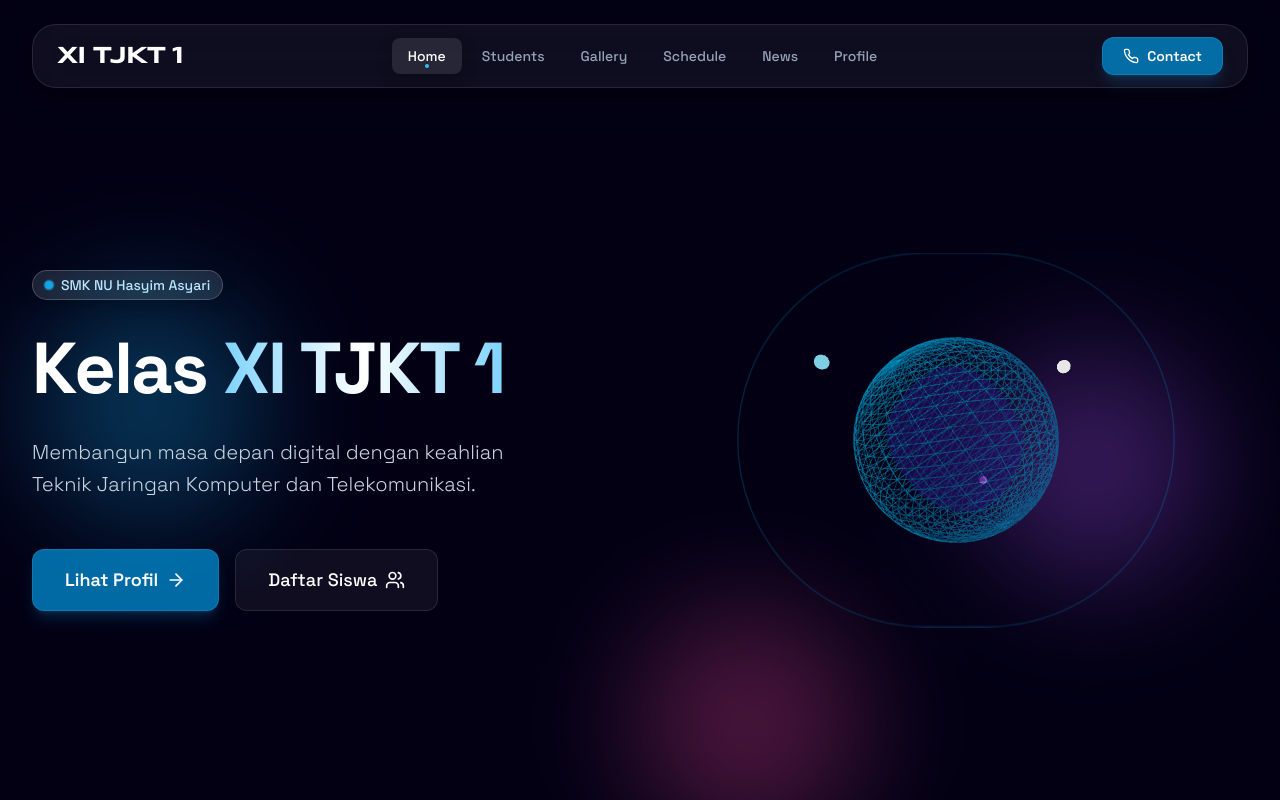
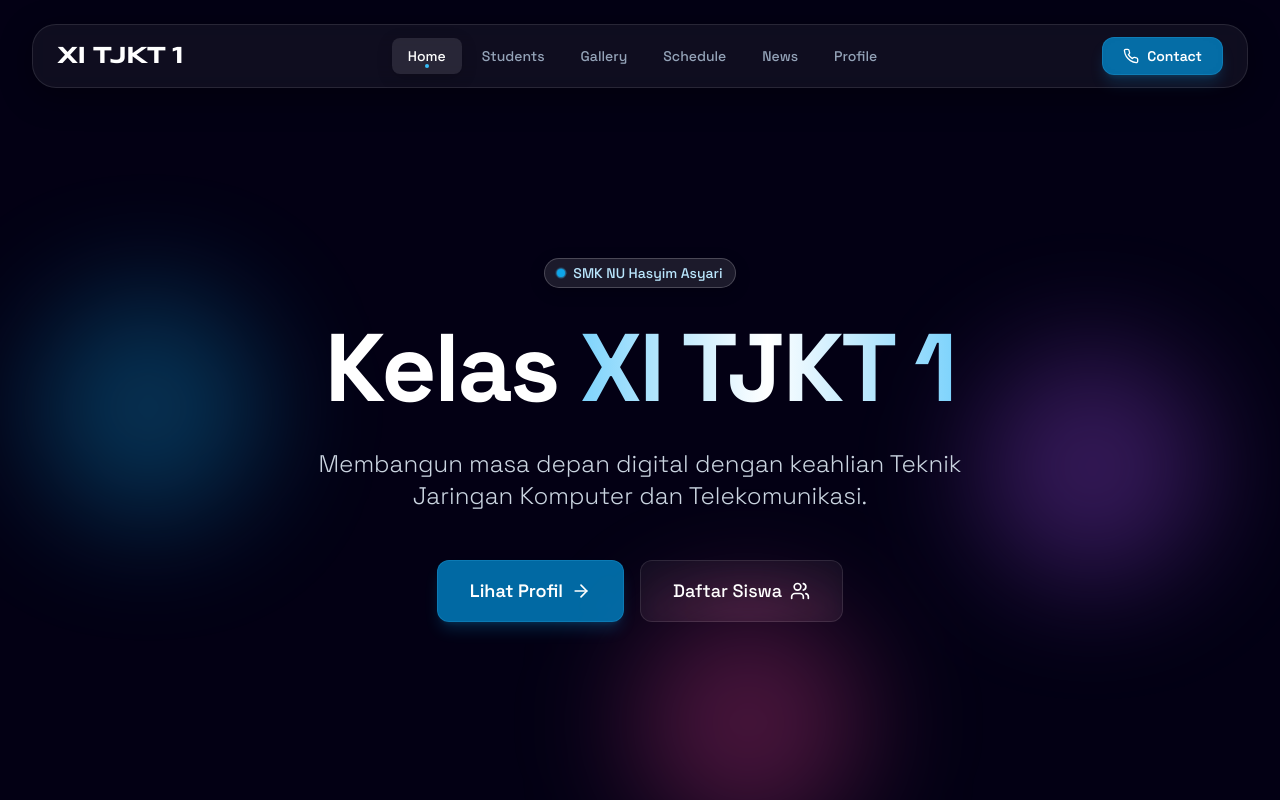
Before and after one commit to Groxzzl/Face_Detection, a React (Vite) app: page / in a window 1280 px wide. Shown: the top 800 px of the page. Built offline with nearby package versions, Linux system fonts and the light colour scheme.

Commit message:
add optimization initial Home page with UI, animations, and foundational Tailwind CSS styling.

```diff
--- a/package.json
+++ b/package.json
@@ -10,14 +10,11 @@
     "preview": "vite preview"
   },
   "dependencies": {
-    "@react-three/drei": "^9.122.0",
-    "@react-three/fiber": "^8.18.0",
     "framer-motion": "^11.0.0",
     "lucide-react": "^0.300.0",
     "react": "^18.3.1",
     "react-dom": "^18.3.1",
-    "react-router-dom": "^6.22.3",
-    "three": "^0.181.2"
+    "react-router-dom": "^6.22.3"
   },
   "devDependencies": {
     "@eslint/js": "^9.0.0",
--- a/src/App.jsx
+++ b/src/App.jsx
@@ -1,18 +1,17 @@
 import { BrowserRouter as Router, Routes, Route, useLocation } from 'react-router-dom';
-import { useEffect } from 'react';
+import { useEffect, lazy, Suspense } from 'react';
 
 import Navbar from './components/Navbar';
 import Footer from './components/Footer';
 import CommandPalette from './components/CommandPalette';
 
-
-import Home from './pages/Home';
-import Students from './pages/Students';
-import Profile from './pages/Profile';
-import Gallery from './pages/Gallery';
-import Schedule from './pages/Schedule';
-import Announcements from './pages/Announcements';
-import Contact from './pages/Contact';
+const Home = lazy(() => import('./pages/Home'));
+const Students = lazy(() => import('./pages/Students'));
+const Profile = lazy(() => import('./pages/Profile'));
+const Gallery = lazy(() => import('./pages/Gallery'));
+const Schedule = lazy(() => import('./pages/Schedule'));
+const Announcements = lazy(() => import('./pages/Announcements'));
+const Contact = lazy(() => import('./pages/Contact'));
 
 const ScrollToTop = () => {
     const { pathname } = useLocation();
@@ -43,6 +42,14 @@ function App() {
                 <CommandPalette />
 
                 <main className="relative z-10">
+                    <Suspense fallback={
+                        <div className="flex items-center justify-center min-h-[60vh]">
+                            <div className="relative w-12 h-12">
+                                <div className="absolute top-0 left-0 w-full h-full border-4 border-primary-500/30 rounded-full"></div>
+                                <div className="absolute top-0 left-0 w-full h-full border-4 border-t-primary-500 rounded-full animate-spin"></div>
+                            </div>
+                        </div>
+                    }>
                         <Routes>
                             <Route path="/" element={<Home />} />
                             <Route path="/students" element={<Students />} />
@@ -52,6 +59,7 @@ function App() {
                             <Route path="/announcements" element={<Announcements />} />
                             <Route path="/contact" element={<Contact />} />
                         </Routes>
+                    </Suspense>
                 </main>
 
                 <Footer />
--- a/src/index.css
+++ b/src/index.css
@@ -31,7 +31,7 @@
 
 @layer components {
   .glass-panel {
-    @apply bg-white/5 backdrop-blur-xl border border-white/10 shadow-glass rounded-3xl;
+    @apply bg-white/5 backdrop-blur-md border border-white/10 shadow-glass rounded-3xl;
   }
 
   .glass-card {
@@ -114,7 +114,7 @@
 
 .blob {
   position: absolute;
-  filter: blur(80px);
+  filter: blur(40px);
   z-index: -1;
   opacity: 0.4;
   animation: blob 15s infinite alternate;
--- a/src/pages/Home.jsx
+++ b/src/pages/Home.jsx
@@ -1,7 +1,6 @@
 import { Link } from 'react-router-dom';
 import { motion } from 'framer-motion';
 import { Users, Trophy, Network, ArrowRight, Calendar, MapPin, ExternalLink } from 'lucide-react';
-import NetworkGlobe from '../components/NetworkGlobe';
 
 const Home = () => {
   const containerVariants = {
@@ -28,7 +27,7 @@ const Home = () => {
   return (
     <div className="overflow-hidden pt-20">
       {/* Hero Section */}
-      <section className="relative min-h-[90vh] flex items-center py-20">
+      <section className="relative min-h-[90vh] flex items-center justify-center py-20">
         {/* Floating Elements */}
         <div className="absolute inset-0 overflow-hidden pointer-events-none">
           <div className="absolute top-1/4 left-10 w-64 h-64 bg-primary-500/30 rounded-full mix-blend-overlay filter blur-3xl animate-blob"></div>
@@ -36,13 +35,12 @@ const Home = () => {
           <div className="absolute -bottom-8 left-1/2 w-64 h-64 bg-pink-500/30 rounded-full mix-blend-overlay filter blur-3xl animate-blob animation-delay-4000"></div>
         </div>
 
-        <div className="relative max-w-7xl mx-auto px-4 sm:px-6 lg:px-8 z-10 w-full">
-          <div className="grid grid-cols-1 lg:grid-cols-2 gap-12 items-center">
-            {/* Left Column: Text */}
+        <div className="relative max-w-7xl mx-auto px-4 sm:px-6 lg:px-8 text-center z-10">
           <motion.div
-              initial={{ opacity: 0, x: -30 }}
-              animate={{ opacity: 1, x: 0 }}
+            initial={{ opacity: 0, y: 30 }}
+            animate={{ opacity: 1, y: 0 }}
             transition={{ duration: 0.8 }}
+            className="max-w-4xl mx-auto"
           >
             <div className="inline-flex items-center gap-2 py-1 px-3 rounded-full bg-white/10 border border-white/20 text-primary-200 text-sm font-medium mb-8 backdrop-blur-md shadow-glass-sm">
               <span className="relative flex h-2 w-2">
@@ -52,15 +50,15 @@ const Home = () => {
               SMK NU Hasyim Asyari
             </div>
 
-              <h1 className="text-5xl md:text-7xl font-bold text-white mb-8 leading-tight tracking-tight">
+            <h1 className="text-5xl md:text-7xl lg:text-8xl font-bold text-white mb-8 leading-tight tracking-tight">
               Kelas <span className="text-transparent bg-clip-text bg-gradient-to-r from-primary-300 via-white to-primary-300">XI TJKT 1</span>
             </h1>
 
-              <p className="text-xl text-slate-300 mb-12 max-w-lg leading-relaxed font-light">
+            <p className="text-xl md:text-2xl text-slate-300 mb-12 max-w-2xl mx-auto leading-relaxed font-light">
               Membangun masa depan digital dengan keahlian Teknik Jaringan Komputer dan Telekomunikasi.
             </p>
 
-              <div className="flex flex-col sm:flex-row gap-4">
+            <div className="flex flex-col sm:flex-row gap-4 justify-center items-center">
               <Link to="/profile" className="glass-btn-primary w-full sm:w-auto text-lg px-8 py-4 group">
                 Lihat Profil
                 <ArrowRight className="w-5 h-5 group-hover:translate-x-1 transition-transform" />
@@ -71,17 +69,6 @@ const Home = () => {
               </Link>
             </div>
           </motion.div>
-
-            {/* Right Column: 3D Globe */}
-            <motion.div
-              initial={{ opacity: 0, scale: 0.8 }}
-              animate={{ opacity: 1, scale: 1 }}
-              transition={{ duration: 1, delay: 0.2 }}
-              className="hidden lg:block"
-            >
-              <NetworkGlobe />
-            </motion.div>
-          </div>
         </div>
       </section>
 
@@ -160,6 +147,8 @@ const Home = () => {
                   <img
                     src={item.image}
                     alt={item.title}
+                    loading="lazy"
+                    decoding="async"
                     className="w-full h-full object-cover group-hover:scale-110 transition-transform duration-500"
                   />
                   <div className="absolute bottom-4 left-4 z-20 flex items-center gap-2 text-xs font-medium text-white/80 bg-black/30 backdrop-blur-md px-3 py-1 rounded-full border border-white/10">
```
Also changed, not shown: 1 other file (tests, documents, lock files or other folders). Lines whose indentation alone changed are shown as unchanged.
